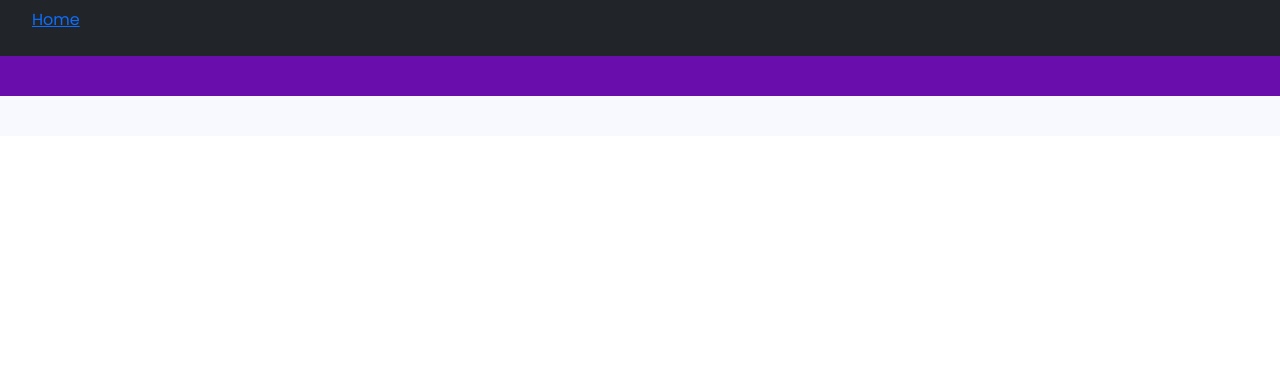
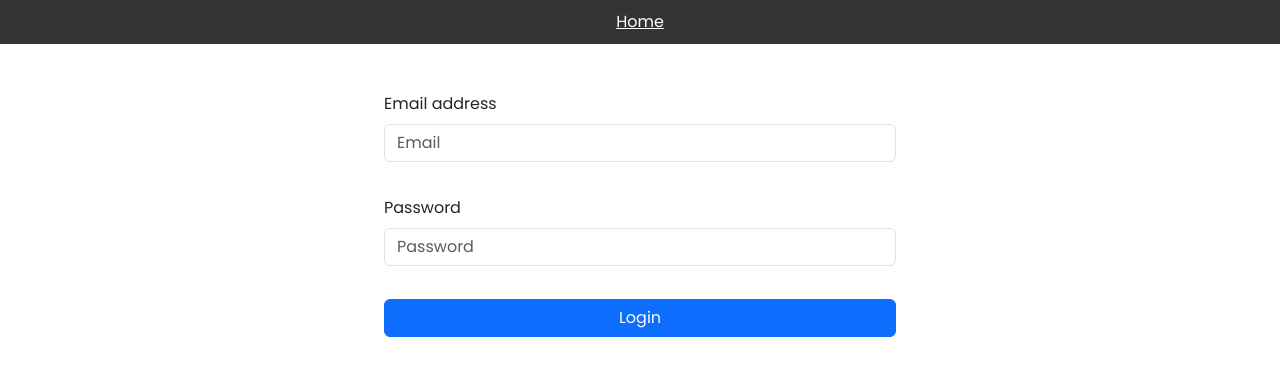
Before and after one commit to vardhan0604/easyHackTeams, a React (Create React App) app in the folder frontend/: page /login in a window 1280 px wide. Before the commit this address had no page. Shown: the top 376 px of the page. Built offline with nearby package versions, Linux system fonts and the light colour scheme.

Commit message:
resolved error

```diff
--- a/frontend/src/App.css
+++ b/frontend/src/App.css
@@ -36,26 +36,3 @@
     transform: rotate(360deg);
   }
 }
-
-body {
-  background-color: #ffffff ; /* off-white */
-}
-
-/* Profile section styling */
-.profile {
-  background-color: #6a0dad; /* purple */
-  color: #f8f8ff; /* white */
-  padding: 20px;
-}
-
-/* Community list styling */
-.community-list {
-  background-color: #f8f8ff; /* white */
-  padding: 20px;
-}
-
-/* Dashboard styling */
-.dashboard {
-  background-color: #ffffff; /* white */
-  padding: 20px;
-}
--- a/frontend/src/App.js
+++ b/frontend/src/App.js
@@ -1,57 +1,25 @@
-// import React from 'react';
-import { BrowserRouter as Router, Routes, Route } from "react-router-dom";
-import Navbar from "./components/Navbar";
-import Home from "./components/Home";
-// import Login from './components/Login/Login';
-// import Register from './components/Register/Register';
-// // import About from './About';
-// // import Contact from './Contact';
-
-// const App = () => {
-//   return (
-//     <Router>
-//       <Navbar />
-//       <Routes>
-//
-//         {/* <Route path="/about" element={<About />} /> */}
-//         {/* <Route path="/contact" element={<Contact />} /> */}
-//         <Route path="/login" element={<Login />} />
-//         <Route path="/register" element={<Register />} />
-//         {/* Add more routes and components for other pages */}
-//       </Routes>
-//     </Router>
-//   );
-// };
-
-// export default App;
-
-import React from "react";
-import "./App.css";
-import Header from "./components/Header";
-import CommunityList from "./components/CommunityList";
-import Dashboard from "./components/Dashboard";
+import React from 'react';
+import { BrowserRouter as Router, Routes, Route } from 'react-router-dom';
+import Navbar from './components/navbar/Navbar';
+import Home from './components/home/Home';
+import Login from './components/Login/Login';
+import Register from './components/Register/Register';
+// import About from './About';
+// import Contact from './Contact';
 
 const App = () => {
   return (
-    <div className="App">
-      <div className="navbar navbar-expand-lg navbar-dark bg-dark">
-        <Router className="">
-          <Navbar />
-          <Routes>
-            <Route path="/" element={<Home />} />
-          </Routes>
-        </Router>
-      </div>
-      <div className="">
-        <div className="">
-          <Header />
-          <CommunityList />
-        </div>
-        <div>
-          <Dashboard />
-        </div>
-      </div>
-    </div>
+    <Router>
+      <Navbar />
+      <Routes>
+        <Route path="/" element={<Home />} />
+        {/* <Route path="/about" element={<About />} /> */}
+        {/* <Route path="/contact" element={<Contact />} /> */}
+        <Route path="/login" element={<Login />} />
+        <Route path="/register" element={<Register />} />
+        {/* Add more routes and components for other pages */}
+      </Routes>
+    </Router>
   );
 };
 
--- a/frontend/src/components/CommunityList.js
+++ /dev/null
@@ -1,11 +0,0 @@
-import React from 'react';
-
-const CommunityList = () => {
-  return (
-    <div className="community-list">
-      {/* Community names list goes here */}
-    </div>
-  );
-};
-
-export default CommunityList;
--- a/frontend/src/components/Dashboard.js
+++ /dev/null
@@ -1,11 +0,0 @@
-import React from 'react';
-
-const Dashboard = () => {
-  return (
-    <div className="dashboard">
-      {/* Dashboard content goes here */}
-    </div>
-  );
-};
-
-export default Dashboard;
--- a/frontend/src/components/Header.js
+++ /dev/null
@@ -1,11 +0,0 @@
-import React from 'react';
-
-const Header = () => {
-  return (
-    <div className="profile">
-      {/* Profile content goes here */}
-    </div>
-  );
-};
-
-export default Header;
--- a/frontend/src/components/Navbar.js
+++ /dev/null
@@ -1,17 +0,0 @@
-import React from 'react';
-import { Link } from 'react-router-dom'; // If you're using React Router
-
-const Navbar = () => {
-  return (
-    <nav >
-      <ul >
-        <li >
-          <Link to="/" >Home</Link>
-        </li>
-        {/* Add more navigation links as needed */}
-      </ul>
-    </nav>
-  );
-};
-
-export default Navbar;
--- /dev/null
+++ b/frontend/src/components/navbar/Navbar.js
@@ -0,0 +1,37 @@
+import React from 'react';
+import { Link } from 'react-router-dom'; // If you're using React Router
+
+const Navbar = () => {
+  return (
+    <nav style={styles.navbar}>
+      <ul style={styles.navList}>
+        <li style={styles.navItem}>
+          <Link to="/" style={styles.navLink}>Home</Link>
+        </li>
+        {/* Add more navigation links as needed */}
+      </ul>
+    </nav>
+  );
+};
+
+const styles = {
+  navbar: {
+    backgroundColor: '#333',
+    padding: '10px',
+  },
+  navList: {
+    display: 'flex',
+    listStyle: 'none',
+    justifyContent: 'space-around',
+    padding: 0,
+    margin: 0,
+  },
+  navItem: {
+    margin: '0 10px',
+  },
+  navLink: {
+    color: '#fff',
+  }
+};
+
+export default Navbar;
```
Also changed, not shown: frontend/src/index.js (+18 -0 lines), frontend/src/components/home/Home.js (renamed from frontend/src/components/Home.js).
